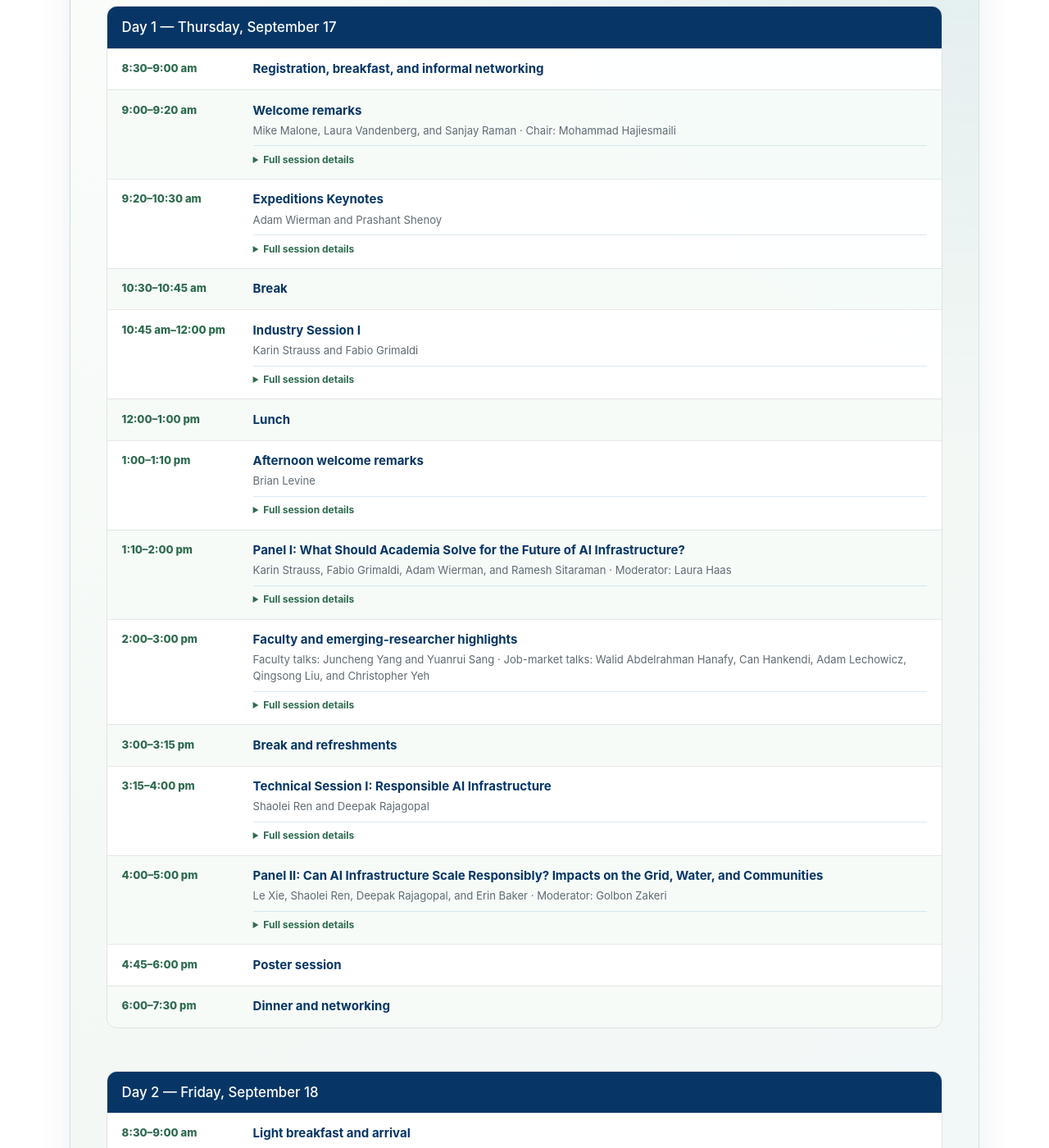
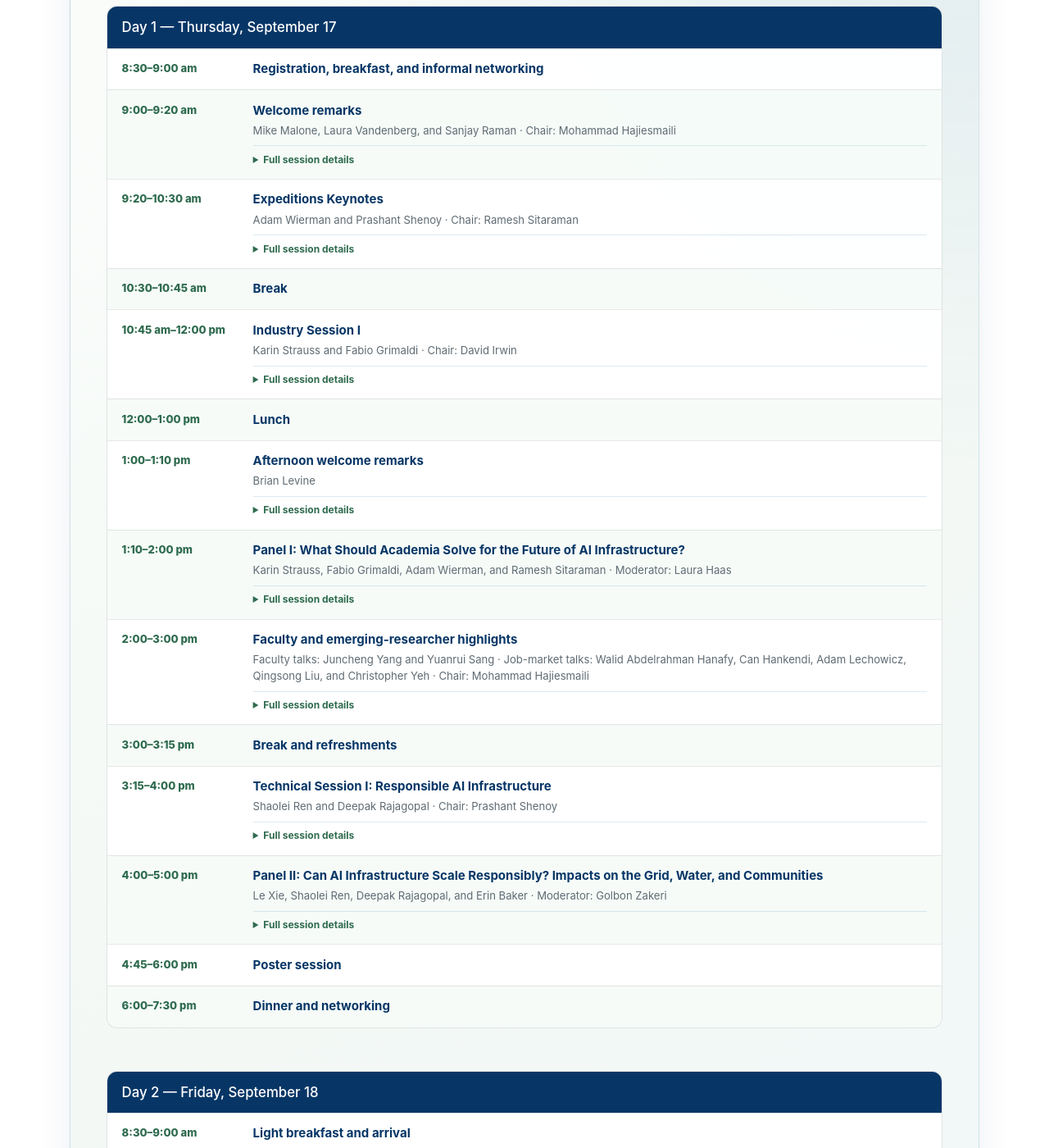
Before and after one commit to umass-solar/umass-solar.github.io, a Jekyll site: the page built from scai-symposium.md, in a window 1280 px wide and 1400 px high, scrolled down 4360 px. Shown: the whole window at 82% size. Built offline with Jekyll 4.4.1, drawn with Linux system fonts in a browser that asks for light colours; some of the changed text lies outside the part shown.

Commit message:
Update scai-symposium.md

```diff
--- a/scai-symposium.md
+++ b/scai-symposium.md
@@ -1974,12 +1974,13 @@ This talk describes how AWS approaches this challenge across interconnected laye
           <time class="scai-program-time" datetime="2026-09-17T09:20">9:20&ndash;10:30 am</time>
           <div class="scai-program-session">
             <strong>Expeditions Keynotes</strong>
-            <p>Adam Wierman and Prashant Shenoy</p>
+            <p>Adam Wierman and Prashant Shenoy &middot; Chair: Ramesh Sitaraman</p>
             <details class="scai-session-details">
               <summary>Full session details</summary>
               <div class="scai-session-details-panel">
                 <div class="scai-session-person"><strong>Adam Wierman</strong><span>Carl F Braun Professor of Computing and Mathematical Sciences, Caltech</span><em>Talk: TBD</em></div>
                 <div class="scai-session-person"><strong>Prashant Shenoy</strong><span>Distinguished Professor of Computer Science and Director of the NSF CoDec Expedition, UMass Amherst</span><em>Talk: Data Centers, AI Workloads, and Efficiency: A Systems Perspective</em></div>
+                <div class="scai-session-person"><strong>Ramesh Sitaraman</strong><span>Distinguished Professor, Manning College of Information and Computer Sciences, UMass Amherst; Chief Consulting Scientist, Akamai Technologies</span><em>Session chair</em></div>
               </div>
             </details>
           </div>
@@ -1992,12 +1993,13 @@ This talk describes how AWS approaches this challenge across interconnected laye
           <time class="scai-program-time" datetime="2026-09-17T10:45">10:45 am&ndash;12:00 pm</time>
           <div class="scai-program-session">
             <strong>Industry Session I</strong>
-            <p>Karin Strauss and Fabio Grimaldi</p>
+            <p>Karin Strauss and Fabio Grimaldi &middot; Chair: David Irwin</p>
             <details class="scai-session-details">
               <summary>Full session details</summary>
               <div class="scai-session-details-panel">
                 <div class="scai-session-person"><strong>Karin Strauss</strong><span>Innovation Strategist and Senior Principal Research Manager, Microsoft Research</span><em>Talk: AI Needs a Dose of Its Own Cure to Cut the Carbon. Let&rsquo;s Do It!</em></div>
                 <div class="scai-session-person"><strong>Fabio Grimaldi</strong><span>Senior Sustainability Scientist, Amazon Web Services</span><em>Talk: The Sustainability Stack for AI at Scale: An Industry Perspective</em></div>
+                <div class="scai-session-person"><strong>David Irwin</strong><span>Professor and Associate Department Head of Electrical and Computer Engineering; Adjunct Professor of Computer Science, UMass Amherst</span><em>Session chair</em></div>
               </div>
             </details>
           </div>
@@ -2040,7 +2042,7 @@ This talk describes how AWS approaches this challenge across interconnected laye
           <time class="scai-program-time" datetime="2026-09-17T14:00">2:00&ndash;3:00 pm</time>
           <div class="scai-program-session">
             <strong>Faculty and emerging-researcher highlights</strong>
-            <p>Faculty talks: Juncheng Yang and Yuanrui Sang &middot; Job-market talks: Walid Abdelrahman Hanafy, Can Hankendi, Adam Lechowicz, Qingsong Liu, and Christopher Yeh</p>
+            <p>Faculty talks: Juncheng Yang and Yuanrui Sang &middot; Job-market talks: Walid Abdelrahman Hanafy, Can Hankendi, Adam Lechowicz, Qingsong Liu, and Christopher Yeh &middot; Chair: Mohammad Hajiesmaili</p>
             <details class="scai-session-details">
               <summary>Full session details</summary>
               <div class="scai-session-details-panel">
@@ -2078,6 +2080,7 @@ This talk describes how AWS approaches this challenge across interconnected laye
                   <em>Talk: Online conformal risk control for energy applications</em>
                   <p class="scai-session-description">Integrating AI into modern energy systems requires ensuring safety, even under distribution shift. Online conformal risk control presents a promising approach to achieve long-run online safety guarantees including under distribution shift, but typically without accounting for decision costs. In this work, we demonstrate that the trade-off between decision costs and long-run risk control is naturally formulated as an instance of constrained online convex optimization (COCO) with long-term constraints: the safety loss defines the per-round constraint, while the decision loss defines the per-round objective. Building upon results from the COCO literature, we derive the first sublinear static regret guarantees for online conformal prediction, including in settings where the safety constraint functions are either convex or monotone. We demonstrate the utility of our approach on battery storage arbitrage settings.</p>
                 </div>
+                <div class="scai-session-person"><strong>Mohammad Hajiesmaili</strong><span>Associate Professor, Manning College of Information and Computer Sciences, UMass Amherst</span><em>Session chair</em></div>
               </div>
             </details>
           </div>
@@ -2090,12 +2093,13 @@ This talk describes how AWS approaches this challenge across interconnected laye
           <time class="scai-program-time" datetime="2026-09-17T15:15">3:15&ndash;4:00 pm</time>
           <div class="scai-program-session">
             <strong>Technical Session I: Responsible AI Infrastructure</strong>
-            <p>Shaolei Ren and Deepak Rajagopal</p>
+            <p>Shaolei Ren and Deepak Rajagopal &middot; Chair: Prashant Shenoy</p>
             <details class="scai-session-details">
               <summary>Full session details</summary>
               <div class="scai-session-details-panel">
                 <div class="scai-session-person"><strong>Shaolei Ren</strong><span>Professor of Electrical and Computer Engineering, University of California, Riverside</span><em>Talk: Powering AI in a Thirsty World</em></div>
                 <div class="scai-session-person"><strong>Deepak Rajagopal</strong><span>Professor and Co-Chair, Environmental Science and Engineering Program, UCLA Institute of the Environment and Sustainability</span><em>Talk: The Challenges of Measuring AI&rsquo;s Environmental Footprint: An Industrial Ecology Perspective</em></div>
+                <div class="scai-session-person"><strong>Prashant Shenoy</strong><span>Distinguished Professor of Computer Science and Director of the NSF CoDec Expedition, UMass Amherst</span><em>Session chair</em></div>
               </div>
             </details>
           </div>
@@ -2151,13 +2155,14 @@ This talk describes how AWS approaches this challenge across interconnected laye
           <time class="scai-program-time" datetime="2026-09-18T09:10">9:10&ndash;10:40 am</time>
           <div class="scai-program-session">
             <strong>Industry Session II: Flexible Data Centers</strong>
-            <p>Ayse K. Coskun, Jeremy Rice, and John Goodhue</p>
+            <p>Ayse K. Coskun, Jeremy Rice, and John Goodhue &middot; Chair: Prashant Shenoy</p>
             <details class="scai-session-details">
               <summary>Full session details</summary>
               <div class="scai-session-details-panel">
                 <div class="scai-session-person"><strong>Ayse K. Coskun</strong><span>Professor of Electrical and Computer Engineering and Systems Engineering; Director of the Center for Information and Systems Engineering, Boston University; Chief Scientist, Emerald AI</span><em>Talk: AI Data Centers as Flexible Grid Assets</em></div>
                 <div class="scai-session-person"><strong>Jeremy Rice</strong><span>Mechanical Systems Lead, Verrus</span><em>Talk: Direct and Indirect Energy Resources Enabling the Data Center as a Grid Asset</em></div>
                 <div class="scai-session-person"><strong>John Goodhue</strong><span>Executive Director, Massachusetts Green High Performance Computing Center</span><em>Talk: Massachusetts Green High Performance Computing Center</em></div>
+                <div class="scai-session-person"><strong>Prashant Shenoy</strong><span>Distinguished Professor of Computer Science and Director of the NSF CoDec Expedition, UMass Amherst</span><em>Session chair</em></div>
               </div>
             </details>
           </div>
@@ -2170,12 +2175,13 @@ This talk describes how AWS approaches this challenge across interconnected laye
           <time class="scai-program-time" datetime="2026-09-18T10:50">10:50 am&ndash;12:00 pm</time>
           <div class="scai-program-session">
             <strong>Technical Session II: Frontiers of AI Systems and Networking</strong>
-            <p>Mosharaf Chowdhury and Minlan Yu</p>
+            <p>Mosharaf Chowdhury and Minlan Yu &middot; Chair: Ramesh Sitaraman</p>
             <details class="scai-session-details">
               <summary>Full session details</summary>
               <div class="scai-session-details-panel">
                 <div class="scai-session-person"><strong>Mosharaf Chowdhury</strong><span>Associate Professor of Computer Science and Engineering, University of Michigan</span><em>Talk: Toward Energy-Optimal AI</em></div>
                 <div class="scai-session-person"><strong>Minlan Yu</strong><span>Gordon McKay Professor of Computer Science, Harvard University</span><em>Talk: Resilient AI Infrastructure: From the GPU to the Grid</em></div>
+                <div class="scai-session-person"><strong>Ramesh Sitaraman</strong><span>Distinguished Professor, Manning College of Information and Computer Sciences, UMass Amherst; Chief Consulting Scientist, Akamai Technologies</span><em>Session chair</em></div>
               </div>
             </details>
           </div>
@@ -2209,12 +2215,14 @@ This talk describes how AWS approaches this challenge across interconnected laye
           <time class="scai-program-time" datetime="2026-09-18T15:00">3:00&ndash;3:15 pm</time>
           <div class="scai-program-session">
             <strong>Closing remarks</strong>
-            <p>Prashant Shenoy and David Irwin</p>
+            <p>Prashant Shenoy and David Irwin &middot; Chairs: Mohammad Hajiesmaili, Prashant Shenoy, Ramesh Sitaraman, and David Irwin</p>
             <details class="scai-session-details">
               <summary>Full session details</summary>
               <div class="scai-session-details-panel">
-                <div class="scai-session-person"><strong>Prashant Shenoy</strong><span>Distinguished Professor of Computer Science and Director of the NSF CoDec Expedition, UMass Amherst</span><em>Closing remarks</em></div>
-                <div class="scai-session-person"><strong>David Irwin</strong><span>Professor and Associate Department Head of Electrical and Computer Engineering; Adjunct Professor of Computer Science, UMass Amherst</span><em>Closing remarks</em></div>
+                <div class="scai-session-person"><strong>Mohammad Hajiesmaili</strong><span>Associate Professor, Manning College of Information and Computer Sciences, UMass Amherst</span><em>Session chair</em></div>
+                <div class="scai-session-person"><strong>Prashant Shenoy</strong><span>Distinguished Professor of Computer Science and Director of the NSF CoDec Expedition, UMass Amherst</span><em>Closing remarks; session chair</em></div>
+                <div class="scai-session-person"><strong>Ramesh Sitaraman</strong><span>Distinguished Professor, Manning College of Information and Computer Sciences, UMass Amherst; Chief Consulting Scientist, Akamai Technologies</span><em>Session chair</em></div>
+                <div class="scai-session-person"><strong>David Irwin</strong><span>Professor and Associate Department Head of Electrical and Computer Engineering; Adjunct Professor of Computer Science, UMass Amherst</span><em>Closing remarks; session chair</em></div>
               </div>
             </details>
           </div>
```
